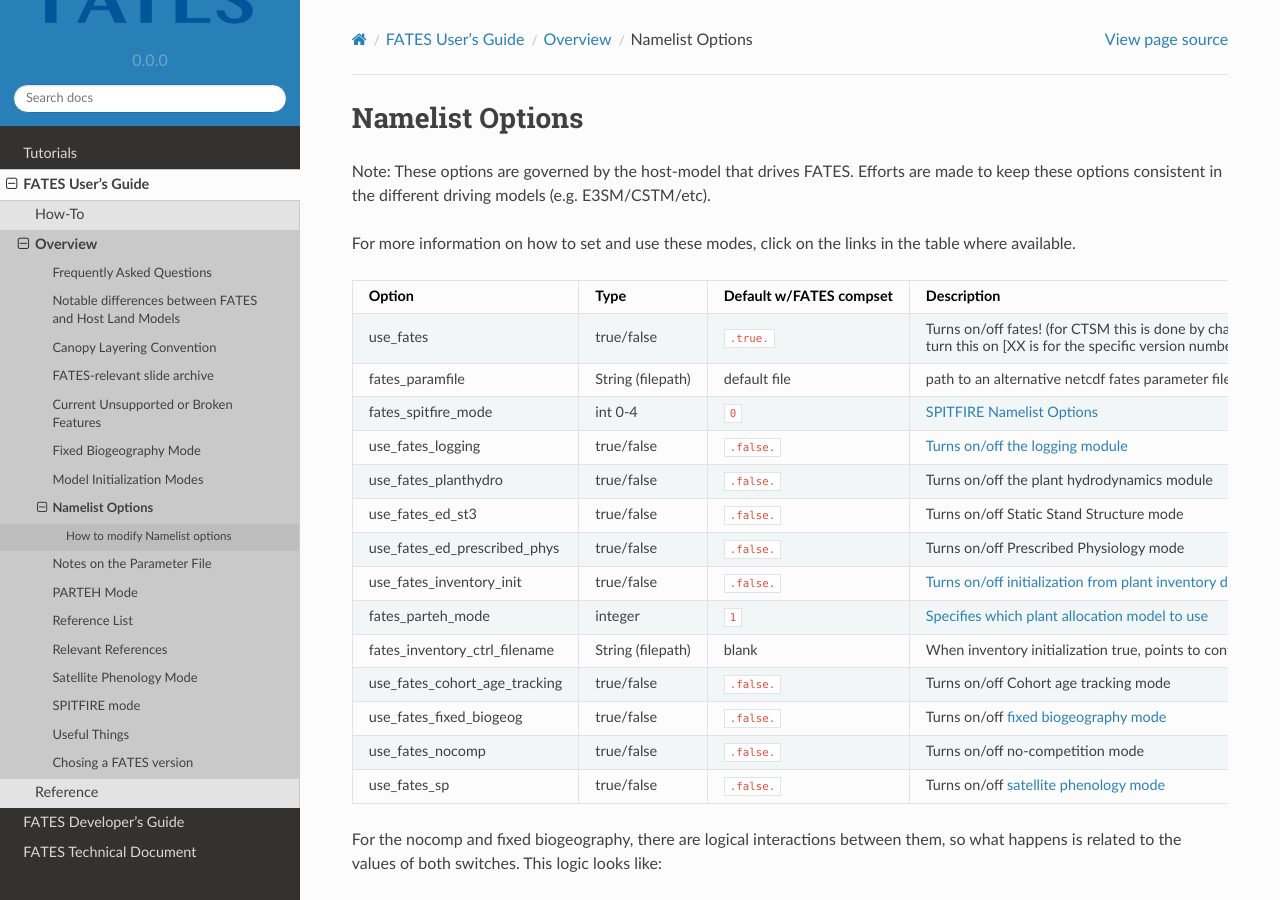
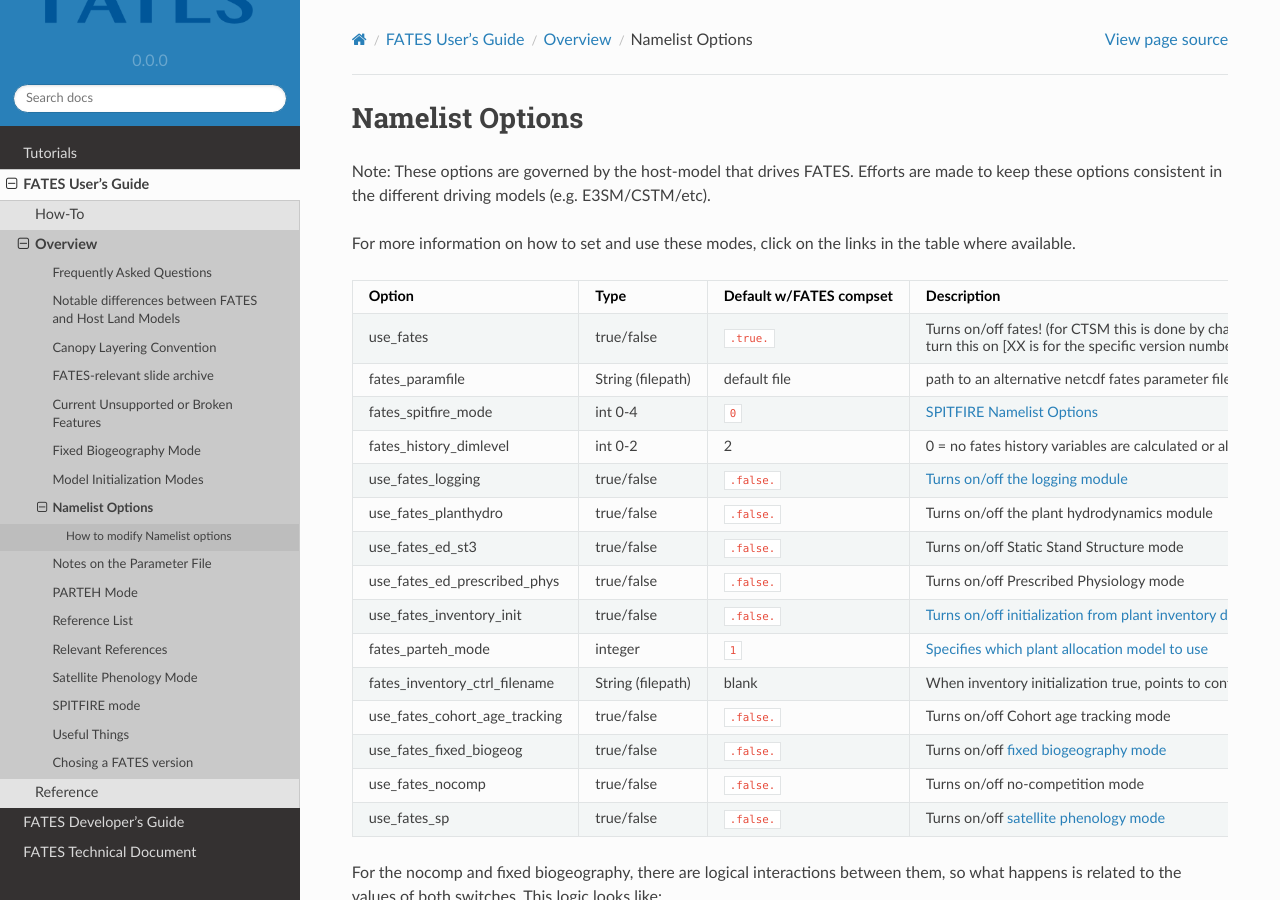
Before and after one commit to NGEET/fates-users-guide, a Sphinx documentation site: the page built from docs/source/user/Namelist-Options-and-Run-Time-Modes.md, in a window 1280 px wide and 900 px high. Built offline with Sphinx 7.4.7 and the Read the Docs theme 2.0.0, drawn with Linux system fonts in a browser that asks for light colours.

Commit message:
Update Namelist-Options-and-Run-Time-Modes.md

```diff
--- a/docs/source/user/Namelist-Options-and-Run-Time-Modes.md
+++ b/docs/source/user/Namelist-Options-and-Run-Time-Modes.md
@@ -10,6 +10,7 @@
 | use_fates                     | true/false        | `.true.`                | Turns on/off fates! (for CTSM this is done by changing the XML variable CLM_BLDNML_OPTS to have "-bgc fates" rather than changing this in the namelist) Compsets with for example `_CLMXX%FATES_` turn this on [XX is for the specific version number) |
 | fates_paramfile               | String (filepath) | default file            | path to an alternative netcdf fates parameter file |
 | fates_spitfire_mode           | int 0-4           | `0`                     | {doc}`SPITFIRE Namelist Options <SPITFIRE-Namelist-Options>` |
+| fates_history_dimlevel | int 0-2 | 2 |  0 = no fates history variables are calculated or allocated, 1 = only time x space (3d) fates history variables allowed, 2 = multiplexed dimensioned fates history is also allowed |
 | use_fates_logging             | true/false        | `.false.`               | {doc}`Turns on/off the logging module <Running-FATES-with-the-selective-logging-module-activated>` |
 | use_fates_planthydro          | true/false        | `.false.`               | Turns on/off the plant hydrodynamics module |
 | use_fates_ed_st3              | true/false        | `.false.`               | Turns on/off Static Stand Structure mode |
```
